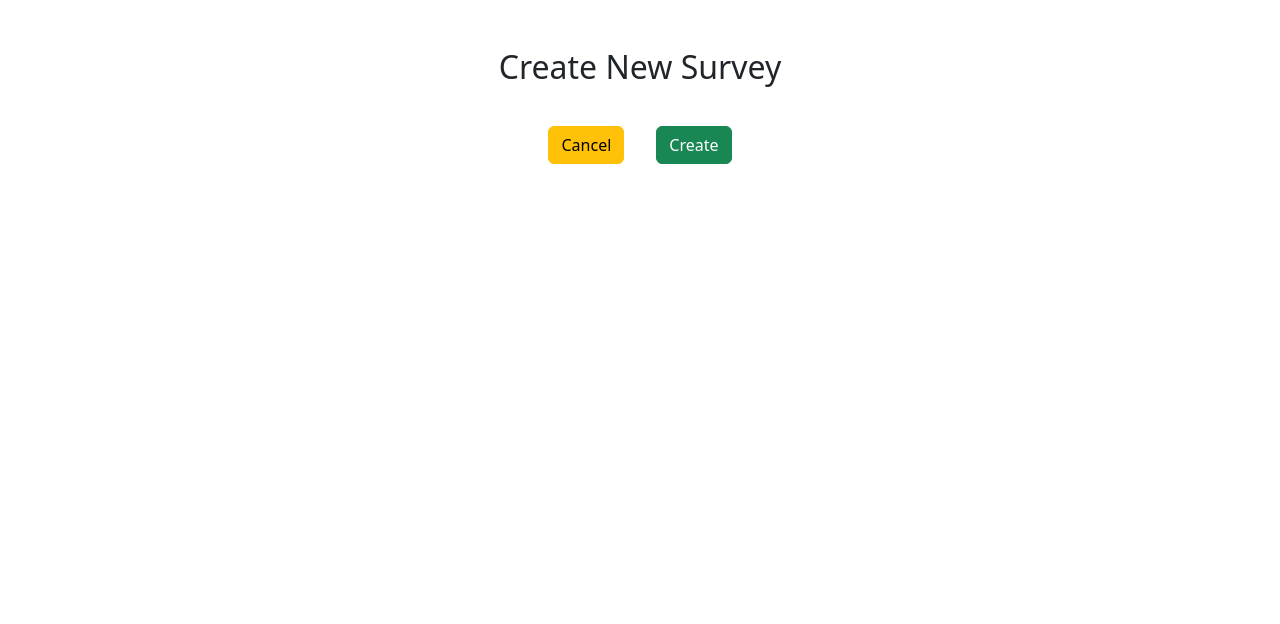
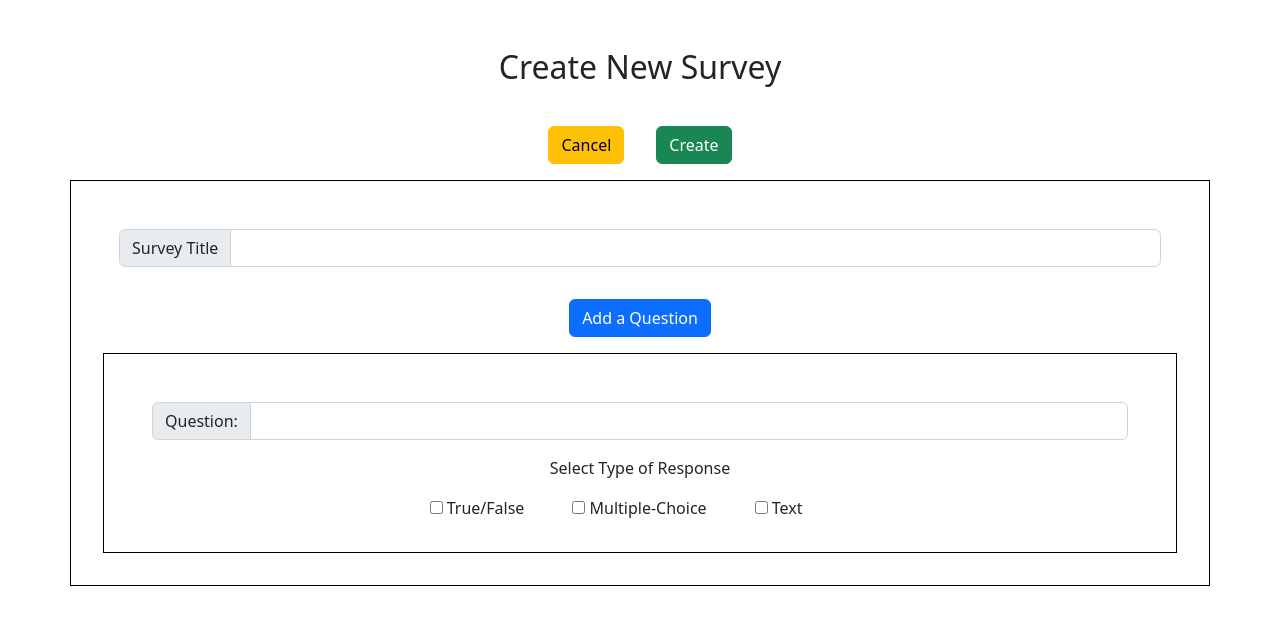
Before and after one commit to york-b2e-optum-sept-2022/douar-moua-capstone1-fe-editor, an Angular app: page / in a window 1280 px wide. Both pictures are taken after a click on the button "Create New Survey". Shown: the top 624 px of the page. Built offline with nearby package versions, Linux system fonts and the light colour scheme; no server answers.

Commit message:
Configure create new survey success

```diff
--- a/src/app/app.component.html
+++ b/src/app/app.component.html
@@ -8,6 +8,7 @@
 
 <!--CREATE NEW SURVEY-->
 
+<!--toggle create survey-->
 <div *ngIf="creatingSurvey==false && viewSurvey==false" class="text-center">
   <button
     class="btn btn-primary"
@@ -36,6 +37,7 @@
 
 <div *ngIf="viewSurvey==true">
   <div class="d-flex justify-content-end m-3" style="background: lightgray; padding: 1rem">
+<!--    toggle back to survey list-->
     <button class="btn btn-primary" (click)="toggleViewSurveyClick(false)">Back to List of Surveys</button>
   </div>
   <app-survey></app-survey>
--- a/src/app/components/survey-input/survey-input.component.html
+++ b/src/app/components/survey-input/survey-input.component.html
@@ -2,11 +2,73 @@
   <h2>Create New Survey</h2> <br>
 </div>
 
+
+
+<!-- --- CANCEL / SAVE BUTTONS --- -->
+
 <div class="d-flex justify-content-center">
   <button
     class="btn btn-warning m-3"
-    (click)="cancelCreateSurvey()"
+    (click)="cancelCreateSurveyClick()"
   >Cancel
   </button>
-  <button class="btn btn-success m-3">Create</button>
+  <button class="btn btn-success m-3" (click)="onCreateSurveyClick()">Create</button>
 </div>
+
+
+
+<!-- --- SURVEY INPUT --- -->
+
+<div class="container" style="border: solid black thin; padding: 2rem">
+
+<!--  SURVEY TITLE INPUT-->
+  <div class="d-flex justify-content-center">
+    <div class="input-group m-3">
+      <span class="input-group-text">Survey Title</span>
+      <input type="text" class="form-control" [(ngModel)]="newSurvey.title">
+    </div>
+  </div>
+
+<!--  ADD QUESTION BUTTON-->
+  <div class="d-flex justify-content-center">
+    <button class="btn btn-primary m-3">Add a Question</button>
+  </div>
+
+<!--  QUESTION INPUT & RESPONSE TYPE SELECTION/INPUT-->
+  <div class="container" style="border: solid black thin; padding: 2rem">
+<!--    QUESTION INPUT-->
+    <div id="boolean-input" class="d-flex justify-content-center">
+      <div class="input-group m-3">
+        <span class="input-group-text">Question:</span>
+        <input type="text" class="form-control">
+      </div>
+    </div>
+<!--    RESPONSE SELECTION/INPUT-->
+    <div class="text-center">
+      <p>Select Type of Response</p>
+      <div class="d-flex justify-content-center">
+
+        <div style="margin-right: 3rem">
+          <input type="checkbox">
+          <label>&nbsp;True/False</label>
+        </div>
+
+        <div style="margin-right: 3rem">
+          <input type="checkbox">
+          <label>&nbsp;Multiple-Choice</label> <br>
+        </div>
+
+        <div style="margin-right: 3rem">
+          <input type="checkbox">
+          <label>&nbsp;Text</label>
+        </div>
+      </div>
+    </div>
+  </div>
+
+
+
+
+
+
+</div>
--- a/src/app/components/survey-input/survey-input.component.ts
+++ b/src/app/components/survey-input/survey-input.component.ts
@@ -1,4 +1,6 @@
 import {Component, EventEmitter, OnInit, Output} from '@angular/core';
+import {ISurvey} from "../../_Interfaces/ISurvey";
+import {SurveyService} from "../../services/survey.service";
 
 @Component({
   selector: 'app-survey-input',
@@ -10,12 +12,26 @@ export class SurveyInputComponent implements OnInit {
   @Output() creatingSurvey = new EventEmitter<boolean>()
   createSurvey: boolean = false
 
-  constructor() { }
+  newSurvey: ISurvey = {
+    id: 0,
+    title: ""
+  }
+
+  constructor(private surveyService: SurveyService) { }
 
   ngOnInit(): void {
   }
 
-  cancelCreateSurvey() {
+  cancelCreateSurveyClick() {
     this.creatingSurvey.emit(this.createSurvey)
   }
+
+  onCreateSurveyClick(){
+    if (this.newSurvey.title == ""){
+      alert("Please give survey a title!")
+      return;
+    }
+    console.log(this.newSurvey)
+    this.surveyService.createNewSurvey(this.newSurvey)
+  }
 }
--- a/src/app/components/survey/survey.component.html
+++ b/src/app/components/survey/survey.component.html
@@ -14,7 +14,8 @@
     </button>
   </div>
   <div *ngIf="isEditingSurvey==true">
-    <p class="text-center m-3" style="color: red">Editing In Progress</p>
+    <p class="text-center" style="color: red">Editing In Progress</p>
+    <p class="text-center" style="color: red">Be sure to click "Save" or edits won't be saved!</p>
     <button
       class="btn btn-warning"
       style="margin-right: 2rem; width: 9rem"
--- a/src/app/services/http.service.ts
+++ b/src/app/services/http.service.ts
@@ -12,6 +12,15 @@ export class HttpService {
   constructor(private httpClient: HttpClient) { }
 
   // --- SURVEY STUFF ---
+
+  public createNewSurvey(newSurvey: ISurvey){
+    console.log(newSurvey)
+    return this.httpClient.post('http://localhost:8080/api/survey',
+      {
+        id: newSurvey.id,
+        title: newSurvey.title
+      }) as Observable<ISurvey>
+  }
 
   public getSurveyList(){
     return this.httpClient.get('http://localhost:8080/api/survey/all-survey'
--- a/src/app/services/survey.service.ts
+++ b/src/app/services/survey.service.ts
@@ -15,6 +15,27 @@ export class SurveyService {
   public $viewSurveyList = new Subject<boolean>()
 
   constructor(private httpService: HttpService) { }
+
+  public createNewSurvey(newSurvey: ISurvey){
+
+    let surveyId: number = new Date().getTime()
+    newSurvey = {
+      id: surveyId,
+      title: newSurvey.title
+    }
+
+    this.httpService.createNewSurvey(newSurvey).pipe(first()).subscribe({
+      next: newSurvey => {
+        let surveyList: ISurvey[] = [...this.$surveyList.getValue()];
+        surveyList.push(newSurvey);
+        this.$surveyList.next(surveyList)
+      },
+      error: err => {
+        console.error(err)
+        alert("Unable to create new survey, please try again later.")
+      }
+    })
+  }
 
   public getSurveyList(){
     this.httpService.getSurveyList().pipe(first()).subscribe({
```
Also changed, not shown: package.json (line endings or trailing spaces), 1 other file (tests, documents, lock files or other folders).
